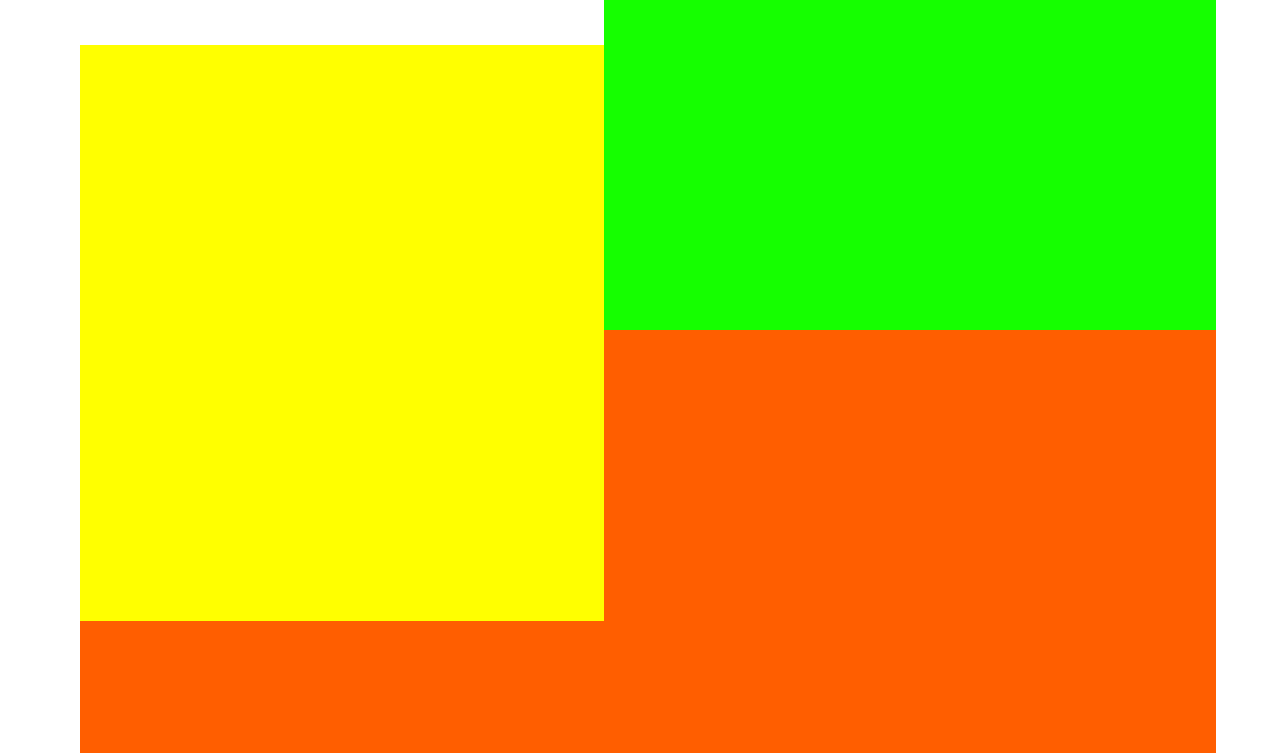
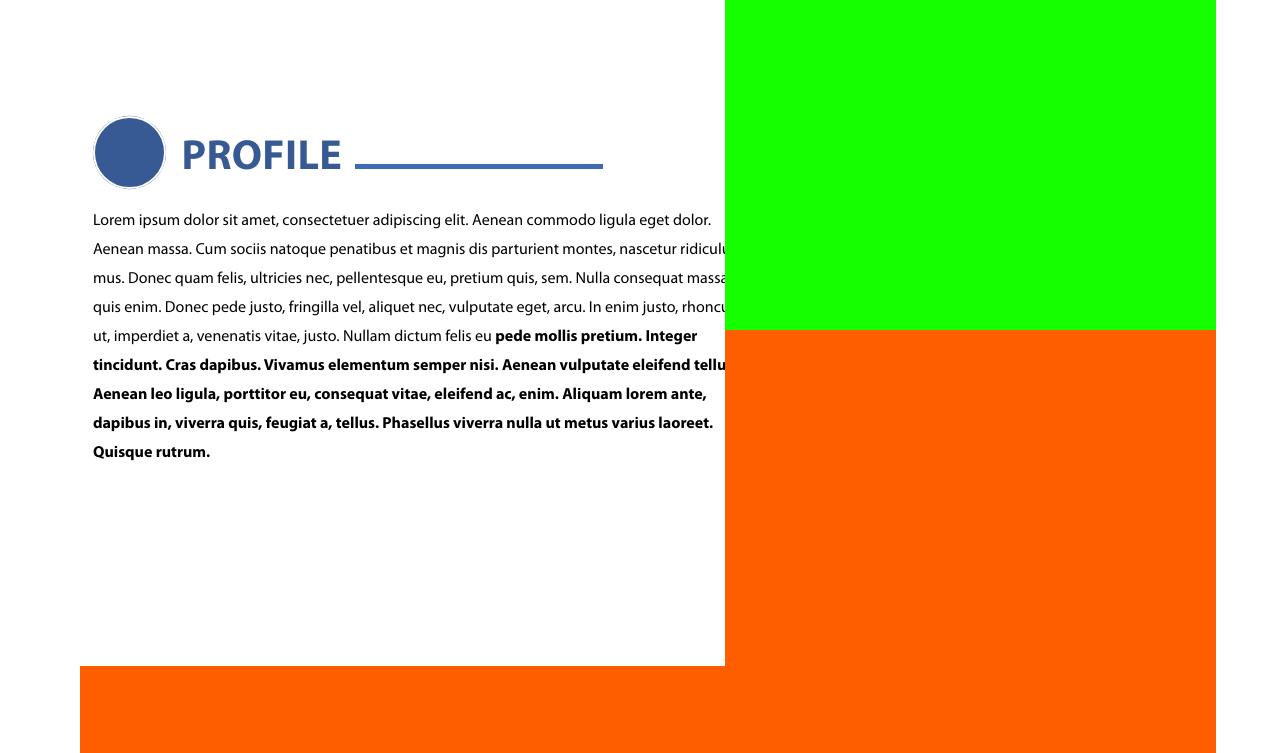
Before and after one commit to EvgeniyChuprov/CV, a website built with webpack: page src/index.pug in a window 1280 px wide. Shown: the part 767-1520 px from the top of the page. Built offline with nearby package versions, Linux system fonts and the light colour scheme.

Commit message:
add profile

```diff
--- a/src/index.pug
+++ b/src/index.pug
@@ -1,6 +1,7 @@
 extends template/template
 
 include logo/logo
+include profile/profile
 
 block content
     .content
@@ -8,6 +9,7 @@ block content
             .name-job.width
                 +logo({name: 'name here', surname: 'surname', job: 'graphic designer'})
             .profile.width
+                +profile('profile')
             .contact.width
             .skills.width
         .content__right
--- /dev/null
+++ b/src/profile/profile.pug
@@ -0,0 +1,15 @@
+mixin profile(header)
+    .profile
+        .profile__header
+            .profile__header-ring
+            h2(class='profile__header-header')= header
+            .profile__header-line
+        p(class='profile__text')
+            |Lorem ipsum dolor sit amet, consectetuer adipiscing elit. Aenean commodo ligula eget dolor.
+            |  Aenean massa. Cum sociis natoque penatibus et magnis dis parturient montes, nascetur ridiculus mus.
+            |  Donec quam felis, ultricies nec, pellentesque eu, pretium quis, sem. Nulla consequat massa quis enim.
+            |  Donec pede justo, fringilla vel, aliquet nec, vulputate eget, arcu. In enim justo, rhoncus ut, imperdiet a,
+            |  venenatis vitae, justo. Nullam dictum felis eu <strong class='profile__text-strong'>pede mollis pretium. Integer tincidunt. Cras dapibus.
+            |  Vivamus elementum semper nisi. Aenean vulputate eleifend tellus. Aenean leo ligula, porttitor eu, consequat vitae,
+            |  eleifend ac, enim. Aliquam lorem ante, dapibus in, viverra quis, feugiat a, tellus.
+            | Phasellus viverra nulla ut metus varius laoreet. Quisque rutrum. </strong>
--- /dev/null
+++ b/src/profile/profile.scss
@@ -0,0 +1,44 @@
+.profile{
+    margin-top: 7%;
+  }
+  .profile__header {
+      display: flex;
+  }
+  .profile__header-header{
+    text-transform: uppercase;
+    font-family: 'MyriadProBold';
+    color: #385a94;
+    letter-spacing:0.03vw;
+    font-size: 3.3vw;
+    margin-right: 2%;
+    margin-left: 2.4%;
+    padding-top: 7.5%;
+
+  }
+  .profile__header-line {
+    height: .4vw;
+    width: 38.5%;
+    display: flex;
+    background: #3d6cb0;
+    margin-top: 11.5%;
+    position: relative;
+  }
+
+  .profile__header-ring {
+    @include ring(5.4vw, 0.2vw, 0.01vw, #385a94, #ffffff);
+    margin-top: 4%;
+    margin-left: 2%;
+  }
+  .profile__text{
+    font-family: 'MyriadPro';
+    text-align: left;
+    font-size: 1.25vw;
+    line-height: 1.81rem;
+    margin-top: 2.8%;
+    margin-left: 2%;
+    width: 40.3rem;
+  }
+.profile__text-strong{
+    font-family: 'MyriadProBold';
+    line-height: 1.82rem;
+}
--- a/src/style.scss
+++ b/src/style.scss
@@ -10,6 +10,7 @@
 @import 'reset/reset.scss';
 @import 'fonts/fonts.scss';
 @import 'logo/logo.scss';
+@import 'profile/profile.scss';
 
 
 .content{
@@ -47,7 +48,6 @@
      height: 43.5rem;
  }
  .profile{
-    background: yellow;
     height: 36rem;
  }
  .contact{
```
